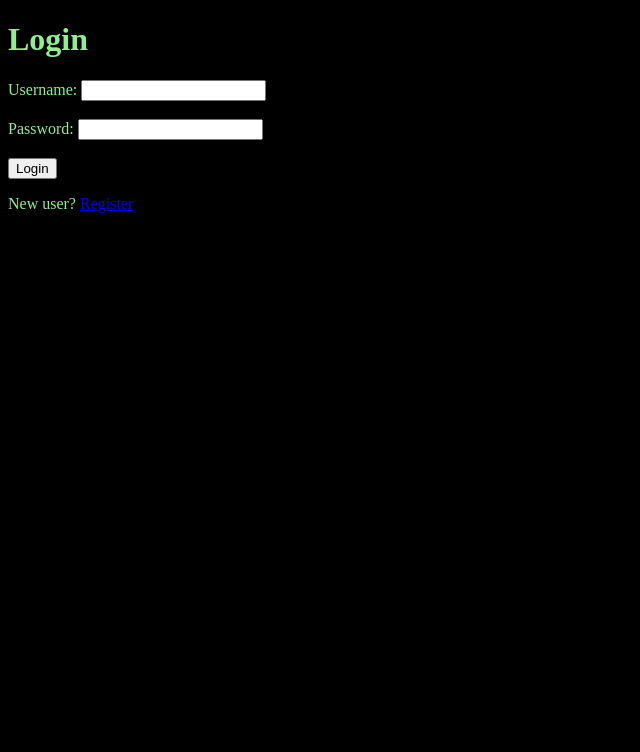
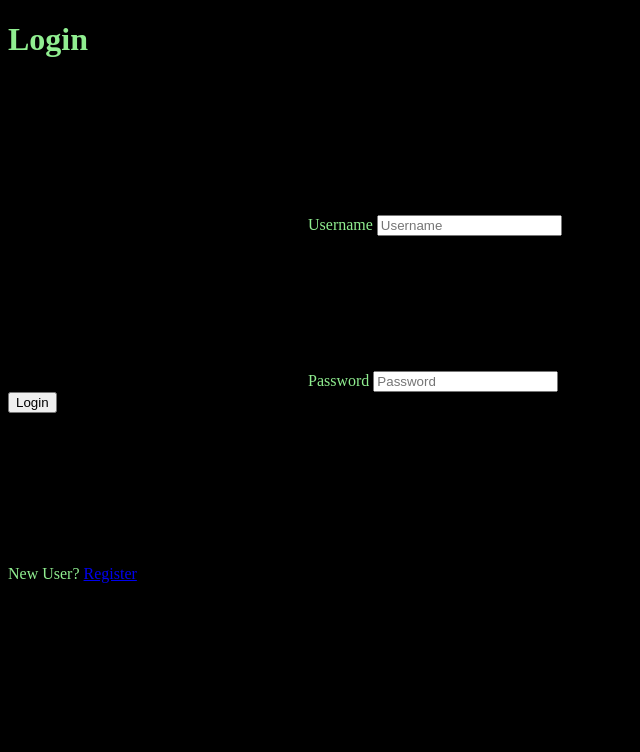
Before and after one commit to hcm444/animal-farm, a Flask app: page /login in a window 1280 px wide. Shown: the top 752 px of the page, without its empty margins (0-640 px from the left). Run offline with Flask 3, Linux system fonts and the light colour scheme.

Commit message:
design changes to templates/login.html

```diff
--- a/templates/login.html
+++ b/templates/login.html
@@ -5,15 +5,58 @@
 
     <title>Login Page</title>
 </head>
-<body>
-    <h1>Login</h1>
-    <form action="/login" method="POST">
+<body class="align">
+
+    <!--<form action="/login" method="POST">
         <label for="username">Username:</label>
         <input type="text" id="username" name="username" required><br><br>
         <label for="password">Password:</label>
         <input type="password" id="password" name="password" required><br><br>
         <input type="submit" value="Login">
     </form>
-    <p>New user? <a href="/register">Register</a></p>
+    <p>New user? <a href="/register">Register</a></p> -->
+    <!-- <body class="align"> -->
+
+        <div class="grid">
+        <h1>Login</h1>
+
+          <form action="/login" method="POST" class="form login">
+
+            <div class="form__field">
+              <label for="username"><svg class="icon">
+                  <use xlink:href="#icon-user"></use>
+                </svg><span class="hidden">Username</span></label>
+              <input autocomplete="username" id="username" type="text" name="username" class="form__input" placeholder="Username" required>
+            </div>
+
+            <div class="form__field">
+              <label for="password"><svg class="icon">
+                  <use xlink:href="#icon-lock"></use>
+                </svg><span class="hidden">Password</span></label>
+              <input id="password" type="password" name="password" class="form__input" placeholder="Password" required>
+            </div>
+
+            <div class="form__field">
+              <input type="submit" value="Login">
+            </div>
+
+          </form>
+
+          <p class="text--center">New User? <a href="/register">Register</a> <svg class="icon">
+              <use xlink:href="#icon-arrow-right"></use>
+            </svg></p>
+        </div>
+
+        <svg xmlns="http://www.w3.org/2000/svg" class="icons">
+          <symbol id="icon-arrow-right" viewBox="0 0 1792 1792">
+            <path d="M1600 960q0 54-37 91l-651 651q-39 37-91 37-51 0-90-37l-75-75q-38-38-38-91t38-91l293-293H245q-52 0-84.5-37.5T128 1024V896q0-53 32.5-90.5T245 768h704L656 474q-38-36-38-90t38-90l75-75q38-38 90-38 53 0 91 38l651 651q37 35 37 90z" />
+          </symbol>
+          <symbol id="icon-lock" viewBox="0 0 1792 1792">
+            <path d="M640 768h512V576q0-106-75-181t-181-75-181 75-75 181v192zm832 96v576q0 40-28 68t-68 28H416q-40 0-68-28t-28-68V864q0-40 28-68t68-28h32V576q0-184 132-316t316-132 316 132 132 316v192h32q40 0 68 28t28 68z" />
+          </symbol>
+          <symbol id="icon-user" viewBox="0 0 1792 1792">
+            <path d="M1600 1405q0 120-73 189.5t-194 69.5H459q-121 0-194-69.5T192 1405q0-53 3.5-103.5t14-109T236 1084t43-97.5 62-81 85.5-53.5T538 832q9 0 42 21.5t74.5 48 108 48T896 971t133.5-21.5 108-48 74.5-48 42-21.5q61 0 111.5 20t85.5 53.5 62 81 43 97.5 26.5 108.5 14 109 3.5 103.5zm-320-893q0 159-112.5 271.5T896 896 624.5 783.5 512 512t112.5-271.5T896 128t271.5 112.5T1280 512z" />
+          </symbol>
+        </svg>
 </body>
 </html>
```
